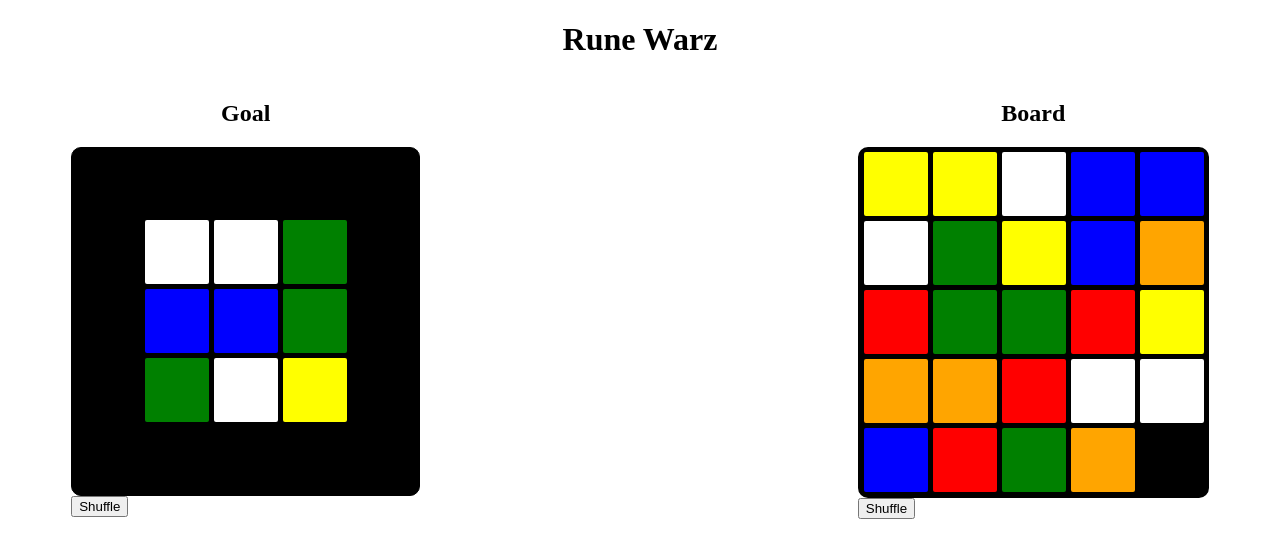
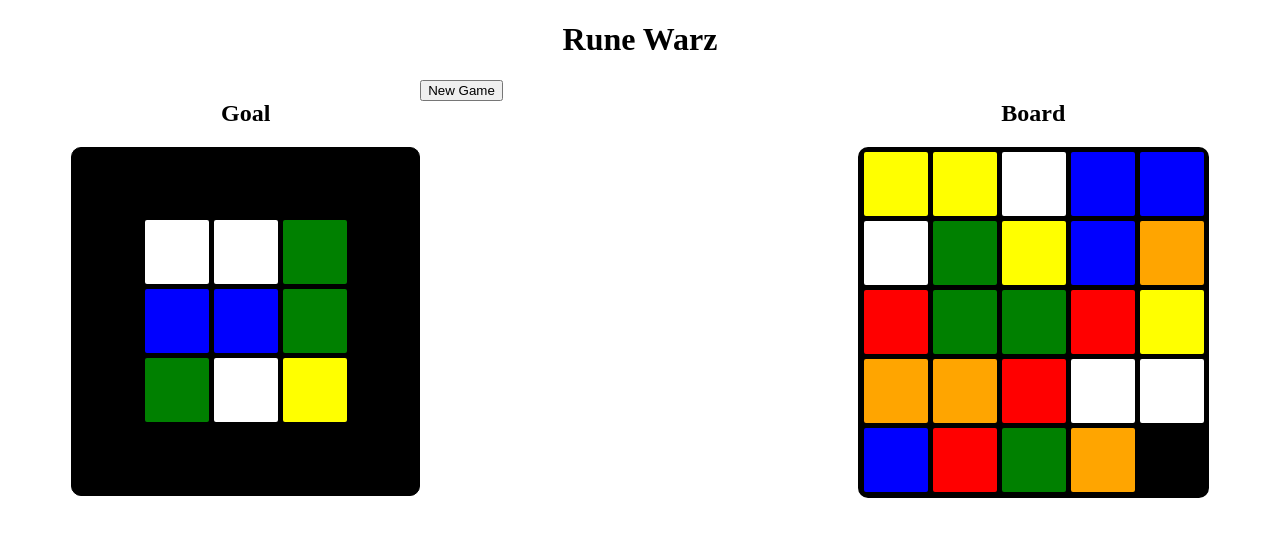
Before and after one commit to kyuf/runewarz, a React (Create React App) app: page / in a window 1280 px wide. Shown: the top 558 px of the page. Built offline with nearby package versions, Linux system fonts and the light colour scheme; the HTML template or start-up script is replaced by a standard one.

Commit message:
refactored shuffle handlers into a new game handler

```diff
--- a/src/App.js
+++ b/src/App.js
@@ -24,8 +24,7 @@ class Board extends Component {
   constructor(props) {
     super(props);
 
-    this.handleBoardShuffle = this.handleBoardShuffle.bind(this);
-    this.handleGoalShuffle = this.handleGoalShuffle.bind(this);
+    this.handleNewGame = this.handleNewGame.bind(this);
 
     const colors = [
       'red-space',
@@ -89,7 +88,7 @@ class Board extends Component {
 
   }
 
-  handleBoardShuffle() {
+  handleNewGame() {
     this.setState((prevState) => {
       let newSpaces = prevState.spaces.slice();
       let newState = {};
@@ -103,19 +102,13 @@ class Board extends Component {
 
       newState['spaces'] = this.shuffle(newSpaces);
 
-      return newState;
-
-    });
-  }
-
-  handleGoalShuffle() {
-    this.setState((prevState) => {
       let newGoal = prevState.goal.slice();
       newGoal = this.shuffle(newGoal);
 
-      return {
-        goal: newGoal,
-      };
+      newState['goal'] = newGoal;
+
+      return newState;
+
     });
   }
 
@@ -149,7 +142,6 @@ class Board extends Component {
               </div>
             ))}
           </div>
-          <button onClick={this.handleGoalShuffle}>Shuffle</button>
         </div>
         <div className="right">
           <h2>Board</h2>
@@ -166,8 +158,8 @@ class Board extends Component {
               </div>
             ))}
           </div>
-          <button onClick={this.handleBoardShuffle}>Shuffle</button>
         </div>
+        <button onClick={this.handleNewGame}>New Game</button>
       </div>
     )
   }
```
